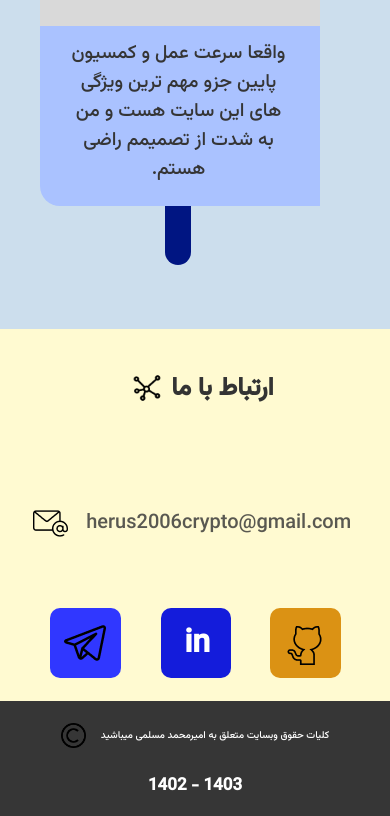
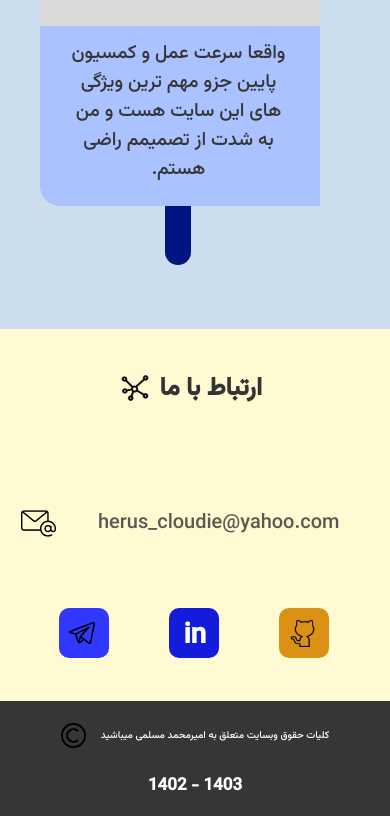
Before and after one commit to herus-cloudie/estate-app, a Next.js app: page / in a window 390 px wide. Shown: the part 2066-2882 px from the top of the page. Built offline with nearby package versions, Linux system fonts and the light colour scheme; no server answers.

Commit message:
final commit

```diff
--- a/app/global.css
+++ b/app/global.css
@@ -927,7 +927,7 @@ a{
   height: 35px;
   position: relative;
   top: 148px;
-  left: -157px;
+  left: -135px;
 }
 .linkedin {
   width: 70px;
@@ -2847,6 +2847,54 @@ aside svg{
 }
 }
 @media (max-width : 500px) {
+  .linkedin {
+    width: 50px;
+    height: 50px;
+    display: block;
+    border-radius: 10px;
+    background: rgba(20, 28, 219, 1);
+    position: relative;
+    top: 210px;
+    left: 0px;
+  }
+  .linkedin-text{
+    position: absolute;
+    font-size: 28px;
+    top: 6px;
+    left: 14px;
+  }
+
+  .github{
+      width: 50px;
+      height: 50px;
+      display: block;
+      top: 160px;
+      left: 110px;
+      position: relative;
+  }
+  .github-text {
+    position: relative;
+    top: 12px;
+    left: -13px;
+    width: 27px;
+  }
+  .telegram {
+    width: 50px;
+    height: 50px;
+    top: 110px;
+    left: -110px;
+    display: block;
+    border-radius: 10px;
+    background: rgb(48, 55, 255);
+    position: relative;
+  }
+  .telegram-text {
+    position: relative;
+    top: 12px;
+    width: 26px;
+    left: -14px;
+  }
+
   .radios {
     margin-left: 60px;
 }
--- a/component/template/homepage.js
+++ b/component/template/homepage.js
@@ -51,7 +51,7 @@ export default async function HomePage(){
                     <div className="comment-body first-comment">
                         <img src="/image/me1.png" className="comment-body-first" />
                         <div className="head-text">حامد زنگنه</div>
-                        <div className="body-text top"><p>عالیه , پشتیبانی حرفه ای و سریع لذت خرید و فروش رو دوچندان میکنه</p></div>
+                        <div className="body-text top"><p>عالیه. پشتیبانی حرفه ای و سریع , لذت خرید و فروش رو دوچندان میکنه</p></div>
                     </div>
 
                     <div className="comment-body second-comment">
@@ -69,7 +69,7 @@ export default async function HomePage(){
                     </div>
                     <div>
                         <div>
-                            <p>herus2006crypto@gmail.com</p>
+                            <p>herus_cloudie@yahoo.com</p>
                             <img src="/icon/email.png" className="email" />
                         </div>
                         <a href="https://linkedin.com/in/amirmohammad-moslemi" className="linkedin"><div className="linkedin-text">in</div></a>
```
